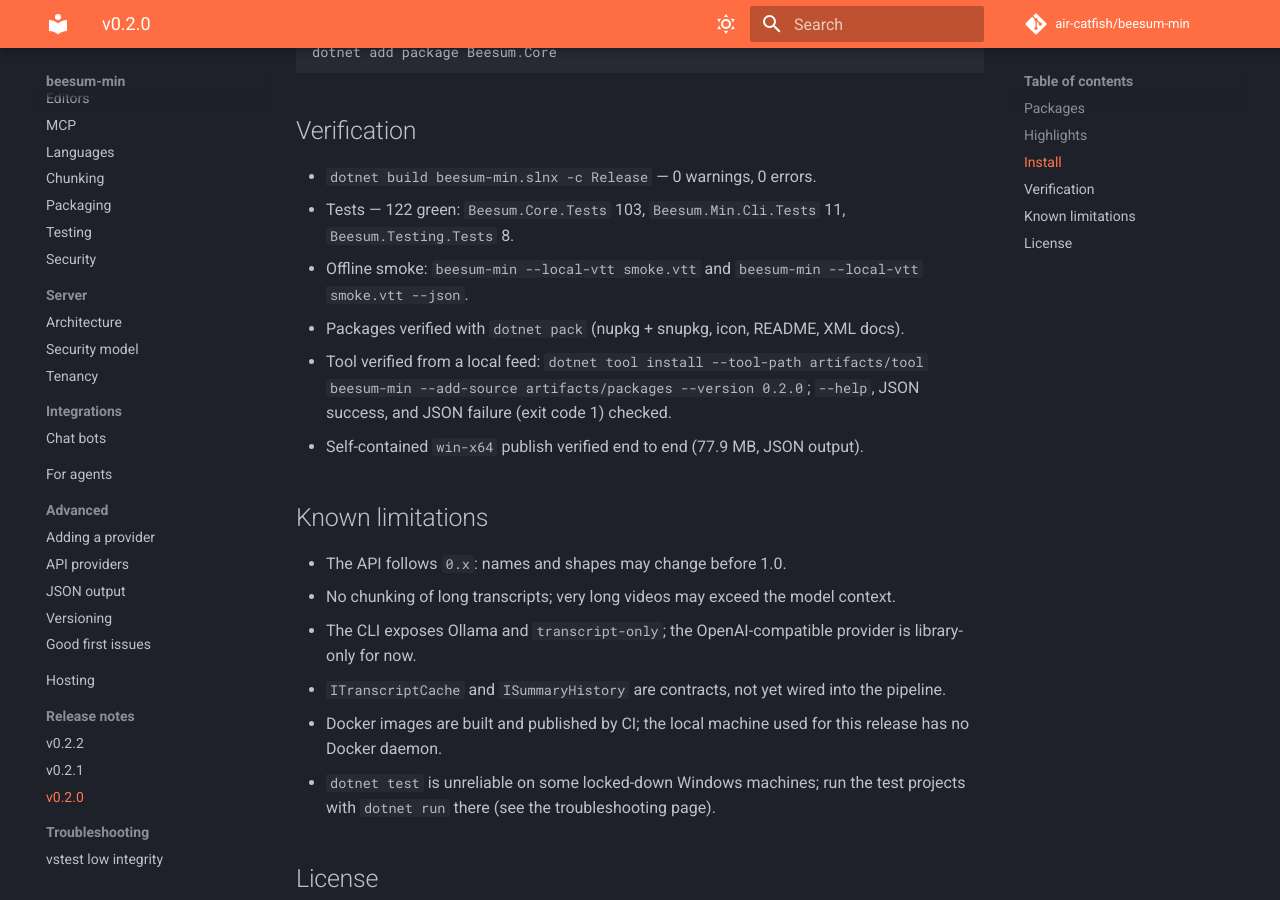
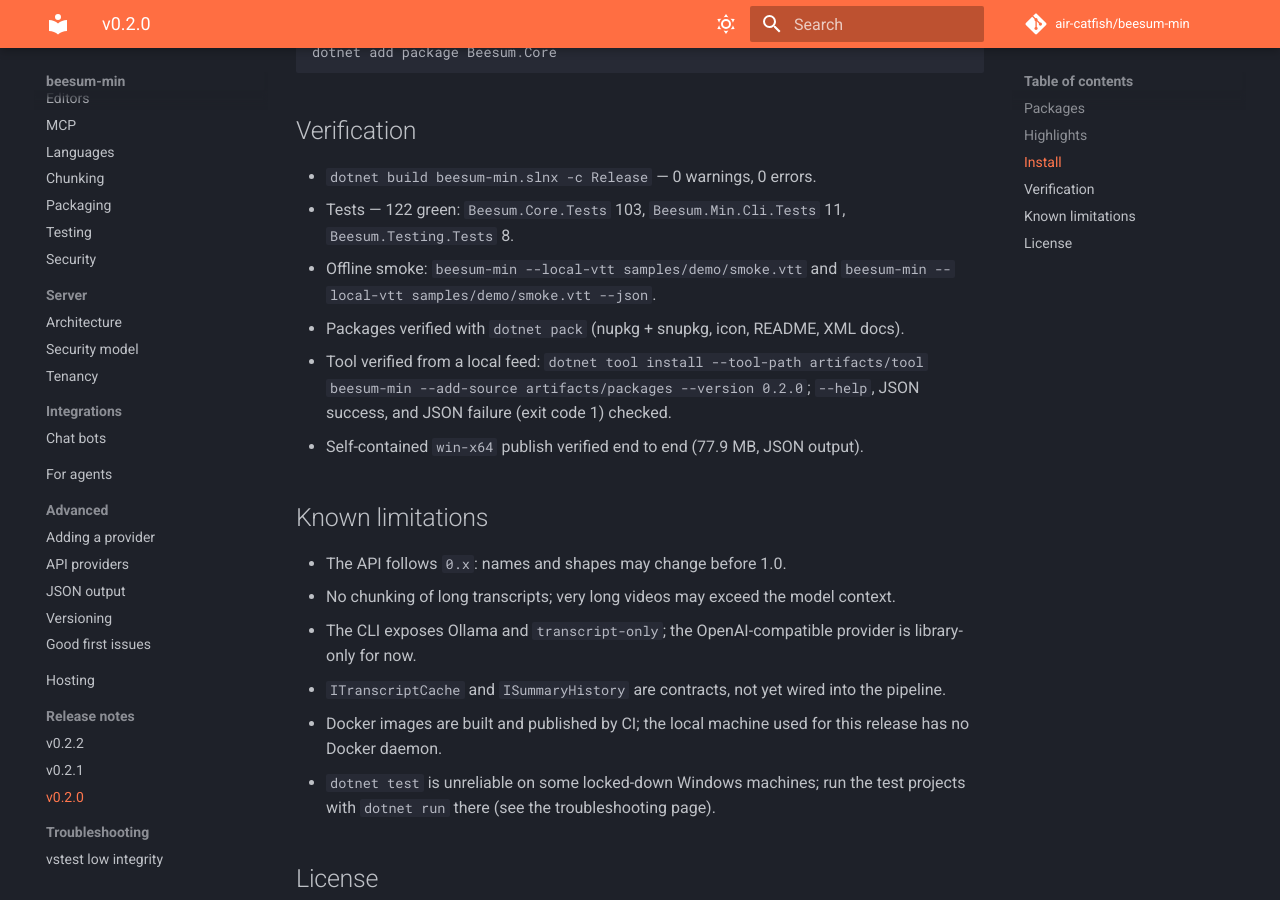
Before and after one commit to air-catfish/beesum-min, an MkDocs documentation site: the page built from docs/release-notes/v0.2.0.md, in a window 1280 px wide and 900 px high, scrolled down 1405 px. Built offline with MkDocs 1.6.1 and Material for MkDocs 9.7.7, drawn with Linux system fonts in a browser that asks for light colours.

Commit message:
Update paths after moving the smoke fixture
CI, the local smoke script, the demo generator, and the sample now point at samples/demo/smoke.vtt.

```diff
--- a/docs/release-notes/v0.2.0.md
+++ b/docs/release-notes/v0.2.0.md
@@ -48,8 +48,8 @@ dotnet add package Beesum.Core
 * `dotnet build beesum-min.slnx -c Release` — 0 warnings, 0 errors.
 * Tests — 122 green: `Beesum.Core.Tests` 103, `Beesum.Min.Cli.Tests` 11,
   `Beesum.Testing.Tests` 8.
-* Offline smoke: `beesum-min --local-vtt smoke.vtt` and
-  `beesum-min --local-vtt smoke.vtt --json`.
+* Offline smoke: `beesum-min --local-vtt samples/demo/smoke.vtt` and
+  `beesum-min --local-vtt samples/demo/smoke.vtt --json`.
 * Packages verified with `dotnet pack` (nupkg + snupkg, icon, README, XML docs).
 * Tool verified from a local feed:
   `dotnet tool install --tool-path artifacts/tool beesum-min --add-source artifacts/packages --version 0.2.0`;
```
Also changed, not shown: docs/adding-a-provider.md (+1 -1 lines), 4 other files.
